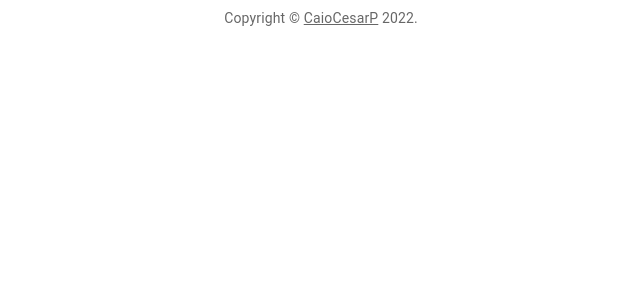
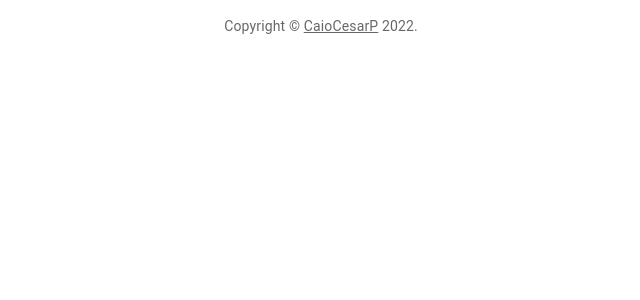
Before and after one commit to CaioCesarP/GitHub-profile-get, a Next.js app: page /Copyright in a window 1280 px wide. Shown: the top 300 px of the page, without its empty margins (319-959 px from the left). Built offline with nearby package versions, Linux system fonts and the light colour scheme.

Commit message:
Add files via upload

```diff
--- a/pages/Copyright.js
+++ b/pages/Copyright.js
@@ -2,9 +2,9 @@ import { Typography, Link } from '@mui/material';
 
 function Copyright(props) {
     return (
-      <Typography variant="body2" color="text.secondary" align="center" {...props}>
+      <Typography sx={{m: '1rem' }} variant="body2" color="text.secondary" align="center" {...props}>
         {'Copyright © '}
-        <Link color="inherit" href="#">
+        <Link color="inherit" href="https://www.linkedin.com/in/profile-caio-c%C3%A9sar-link/">
           CaioCesarP
         </Link>{' '}
         {new Date().getFullYear()}
```
